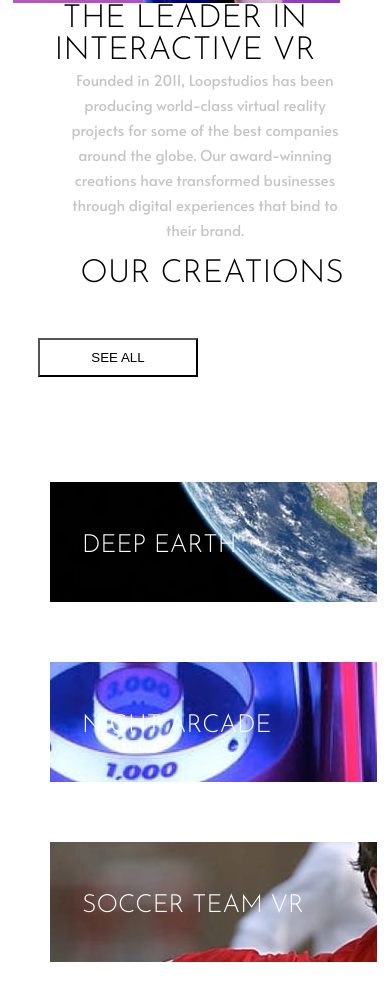
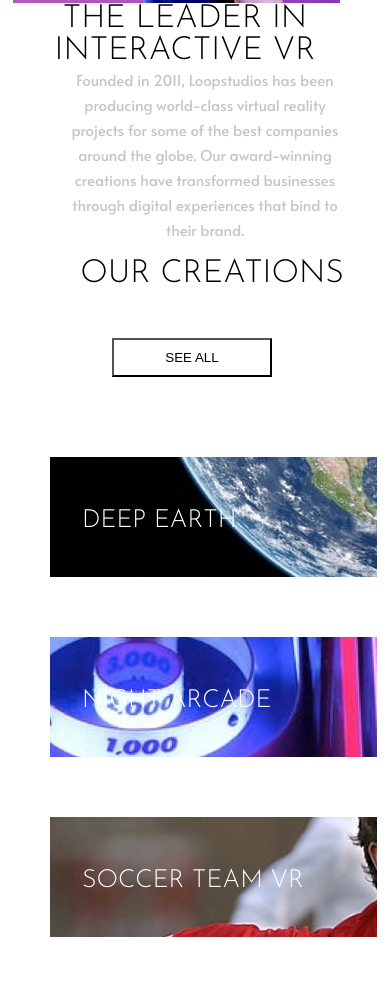
Before and after one commit to EAguayodev/frontendmentor-loopstudios-landing-page, a plain HTML site: page index.html in a window 390 px wide. Shown: the part 1077-2072 px from the top of the page. Drawn offline with Linux system fonts and the light colour scheme.

Commit message:
testing updated css code

```diff
--- a/css/style.css
+++ b/css/style.css
@@ -1,6 +1,5 @@
 @import url('https://fonts.googleapis.com/css2?family=Alata&display=swap');
 @import url('https://fonts.googleapis.com/css2?family=Josefin+Sans:wght@300&display=swap');
-
 
 * {
     box-sizing: border-box;
@@ -156,6 +155,11 @@ header h1 {
     margin-left: 50px;
 }
 
+.creation-flex{
+    display: flex;
+    justify-content: space-between;
+}
+
 .wrapper {
     display: grid;
     grid-template-columns: repeat(4, 1fr);
@@ -164,9 +168,7 @@ header h1 {
 
 .btn {
     background-color: transparent;
-    float: right;
     cursor: pointer;
-    margin: -4rem 5rem 0 -3rem;
     padding: 10px;
     width: 160px;
 }
@@ -461,8 +463,12 @@ footer small {
 
     .btn {
         margin-top: -4rem;
-        margin-right: 12rem;
-        margin-left: -2rem;
+        margin-left: 7rem;
+    }
+
+    .creation-flex{
+        flex-direction: column;
+        justify-content: center;
     }
 
     .wrapper {
--- a/index.html
+++ b/index.html
@@ -2,7 +2,7 @@
 <html lang="en">
 <head>
   <meta charset="UTF-8">
-  <meta name="viewport" content="width=device-width, initial-scale=1.0"> <!-- displays site properly based on user's device -->
+  <meta name="viewport" content="width=device-width, initial-scale=1.0">
   <link rel="icon" type="image/png" sizes="32x32" href="./images/favicon-32x32.png">
   <title>Frontend Mentor | Loopstudios landing page</title>
   <link rel="stylesheet" href="css/style.css">
@@ -82,11 +82,14 @@
   </section>
   <!-- GRID SECTION -->
   <section class="creation">
-
+    <div class="creation-flex">
       <h2>
         OUR CREATIONS
       </h2>
       <button class="btn">SEE ALL</button>
+
+    </div>
+
     <div class="container">
       <div class="flex">
 
```
Lines whose indentation alone changed are shown as unchanged.
